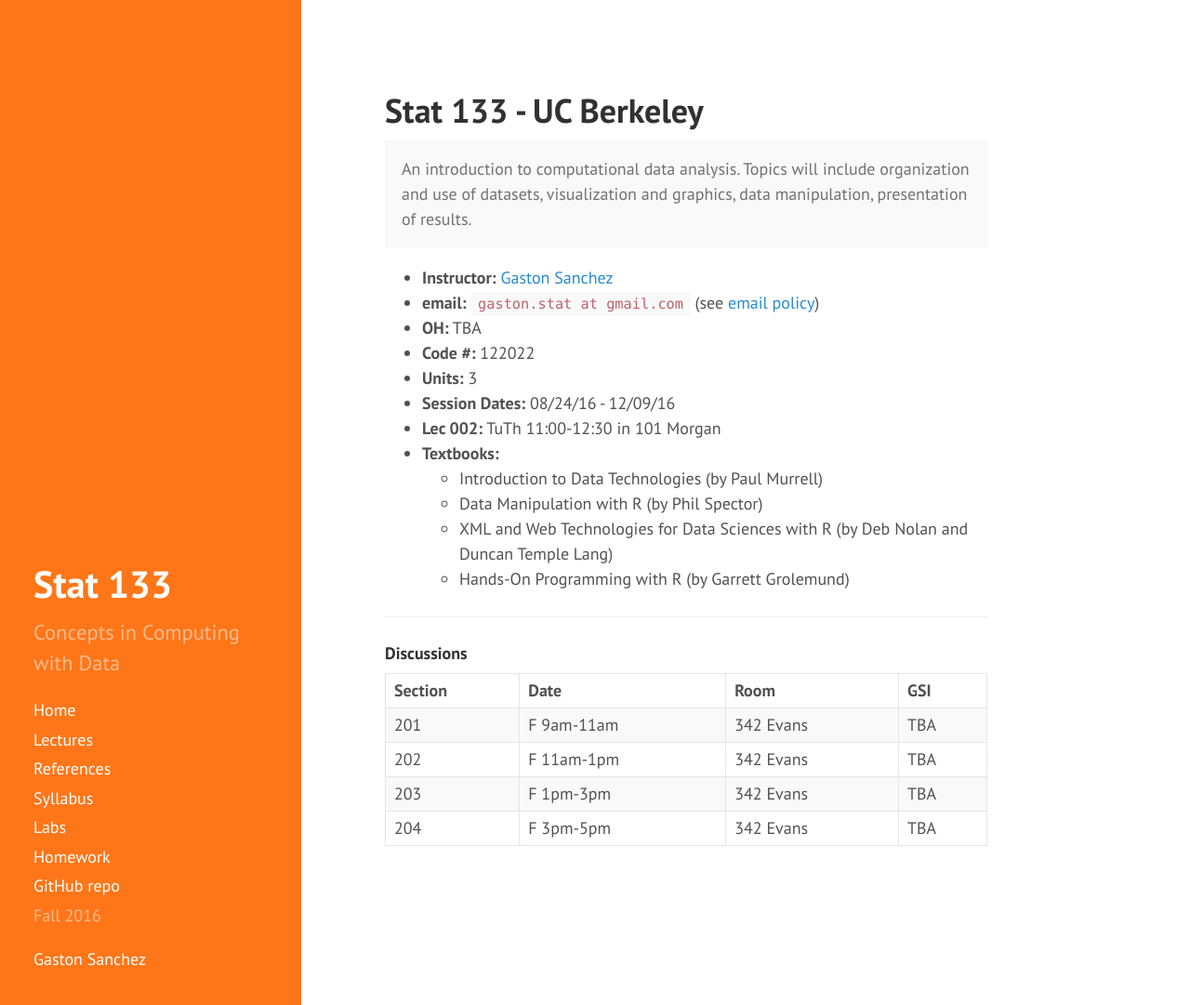
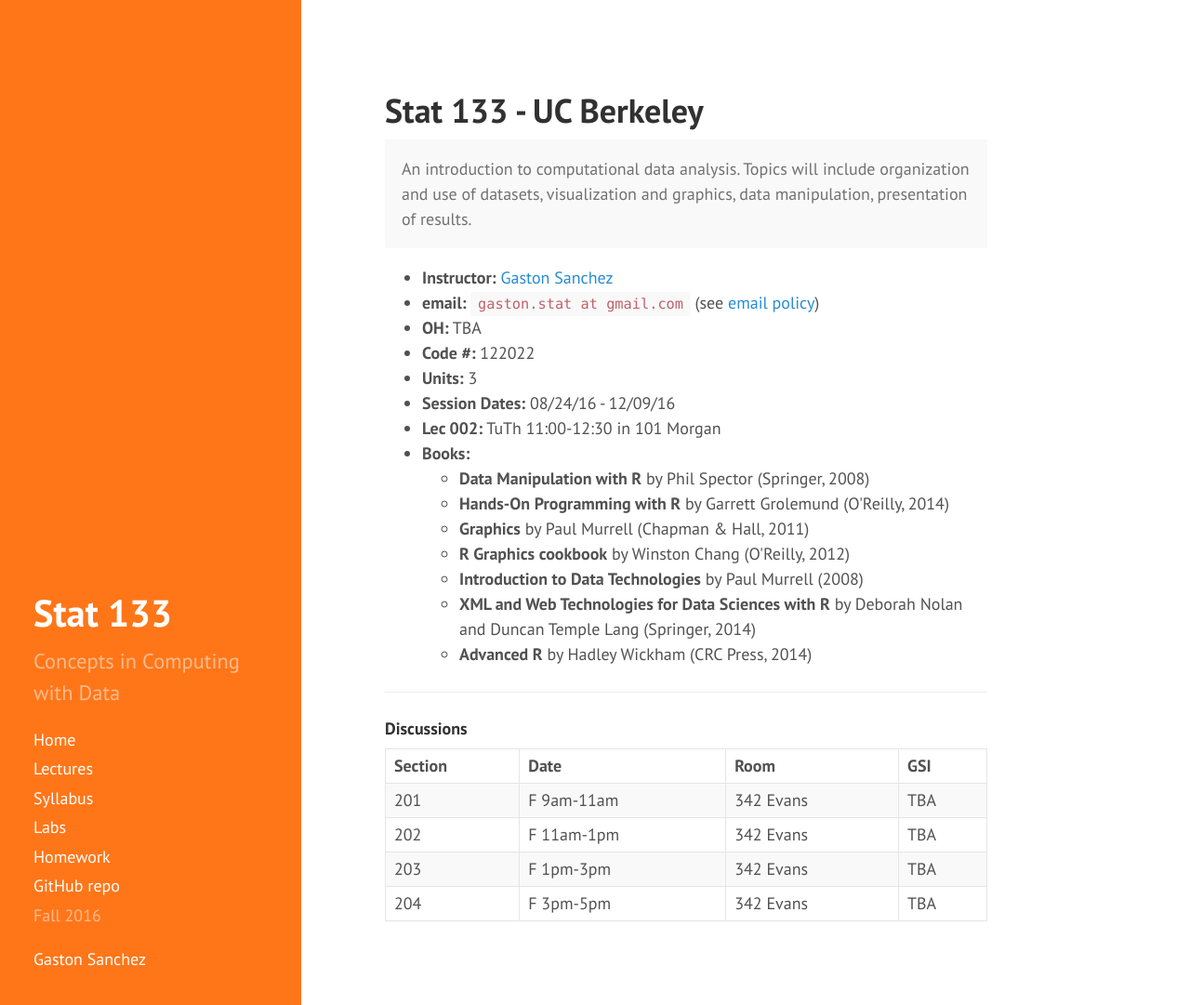
Before and after one commit to gastonstat/relic-stat133, a Jekyll site: the page built from index.html, in a window 1280 px wide and 1081 px high. Shown: the whole window at 93% size. Built offline with Jekyll 4.4.1, drawn with Linux system fonts in a browser that asks for light colours; nearby versions of some CDN libraries; the list of posts is cut into pages by our own code.

Commit message:
index: moved reference book to index

```diff
--- a/index.html
+++ b/index.html
@@ -18,12 +18,15 @@
   <li><b>Units:</b> 3</li>
   <li><b>Session Dates:</b> 08/24/16 - 12/09/16 </li>
   <li><b>Lec 002:</b> TuTh 11:00-12:30 in 101 Morgan</li>
-  <li><b>Textbooks:</b>
+  <li><b>Books:</b>
     <ul>
-      <li>Introduction to Data Technologies (by Paul Murrell)</li>
-      <li>Data Manipulation with R (by Phil Spector)</li>
-      <li>XML and Web Technologies for Data Sciences with R (by Deb Nolan and Duncan Temple Lang)</li>
-      <li>Hands-On Programming with R (by Garrett Grolemund)</li>
+      <li><b>Data Manipulation with R</b> by Phil Spector (Springer, 2008)</li>
+      <li><b>Hands-On Programming with R</b> by Garrett Grolemund (O'Reilly, 2014)</li>
+      <li><b>Graphics</b> by Paul Murrell (Chapman & Hall, 2011)</li>
+      <li><b>R Graphics cookbook</b> by Winston Chang (O'Reilly, 2012)</li>
+      <li><b>Introduction to Data Technologies</b> by Paul Murrell (2008)</li>
+      <li><b>XML and Web Technologies for Data Sciences with R</b> by Deborah Nolan and Duncan Temple Lang (Springer, 2014)</li>
+      <li><b>Advanced R</b> by Hadley Wickham (CRC Press, 2014)</li>
     </ul>
   </li>
 </ul>
```
Also changed, not shown: references.md (deleted, +0 -17 lines).
